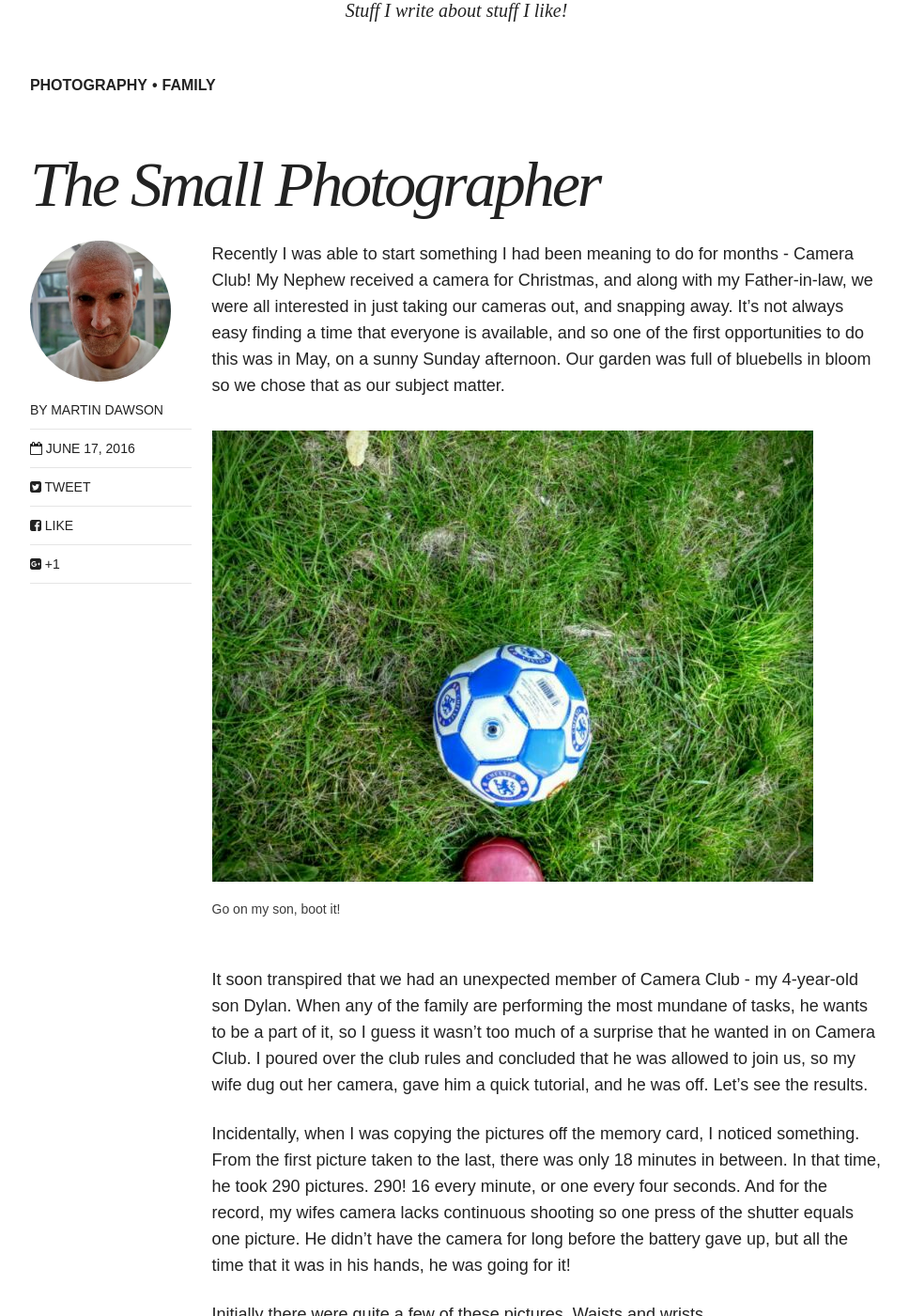
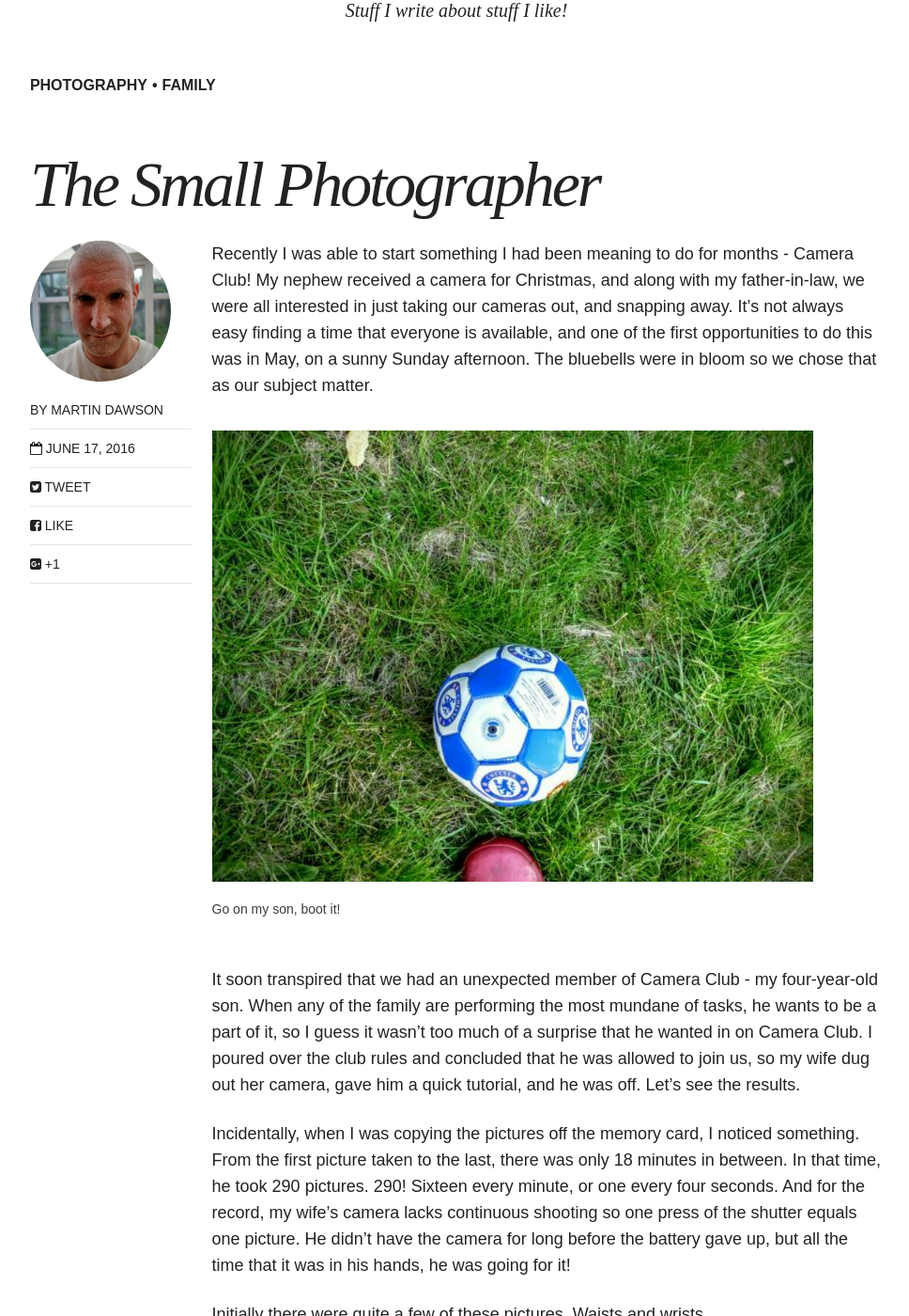
Before and after one commit to dawsneyland/dawsneyland.github.io, a Jekyll site: the page built from _posts/blog/2016-06-17-the-small-photographer.md, in a window 1280 px wide and 1400 px high, scrolled down 372 px. Shown: the whole window at 94% size, without its empty margins (154-1122 px from the left). Built offline with Jekyll 4.4.1, drawn with Linux system fonts in a browser that asks for light colours; nearby versions of some CDN libraries; some of the changed text lies outside the part shown.

Commit message:
Update 2016-06-17-the-small-photographer.md

```diff
--- a/_posts/blog/2016-06-17-the-small-photographer.md
+++ b/_posts/blog/2016-06-17-the-small-photographer.md
@@ -8,14 +8,14 @@ comments: true
 share: true
 ---
 
-Recently I was able to start something I had been meaning to do for months - Camera Club! My Nephew received a camera for Christmas, and along with my Father-in-law, we were all interested in just taking our cameras out, and snapping away. It's not always easy finding a time that everyone is available, and so one of the first opportunities to do this was in May, on a sunny Sunday afternoon. Our garden was full of bluebells in bloom so we chose that as our subject matter.
+Recently I was able to start something I had been meaning to do for months - Camera Club! My nephew received a camera for Christmas, and along with my father-in-law, we were all interested in just taking our cameras out, and snapping away. It's not always easy finding a time that everyone is available, and one of the first opportunities to do this was in May, on a sunny Sunday afternoon. The bluebells were in bloom so we chose that as our subject matter.
 <figure>
     <img src="{{ site.url }}/images/post0501.jpg">
     <figcaption>Go on my son, boot it!</figcaption>
 </figure>
-It soon transpired that we had an unexpected member of Camera Club - my 4-year-old son Dylan. When any of the family are performing the most mundane of tasks, he wants to be a part of it, so I guess it wasn't too much of a surprise that he wanted in on Camera Club. I poured over the club rules and concluded that he was allowed to join us, so my wife dug out her camera, gave him a quick tutorial, and he was off. Let's see the results.
+It soon transpired that we had an unexpected member of Camera Club - my four-year-old son. When any of the family are performing the most mundane of tasks, he wants to be a part of it, so I guess it wasn't too much of a surprise that he wanted in on Camera Club. I poured over the club rules and concluded that he was allowed to join us, so my wife dug out her camera, gave him a quick tutorial, and he was off. Let's see the results.
 
-Incidentally, when I was copying the pictures off the memory card, I noticed something. From the first picture taken to the last, there was only 18 minutes in between. In that time, he took 290 pictures. 290! 16 every minute, or one every four seconds. And for the record, my wifes camera lacks continuous shooting so one press of the shutter equals one picture. He didn't have the camera for long before the battery gave up, but all the time that it was in his hands, he was going for it!
+Incidentally, when I was copying the pictures off the memory card, I noticed something. From the first picture taken to the last, there was only 18 minutes in between. In that time, he took 290 pictures. 290! Sixteen every minute, or one every four seconds. And for the record, my wife's camera lacks continuous shooting so one press of the shutter equals one picture. He didn't have the camera for long before the battery gave up, but all the time that it was in his hands, he was going for it!
 
 Initially there were quite a few of these pictures. Waists and wrists.
 <figure>
@@ -45,13 +45,11 @@ I'm not that keen on pictures of myself, but I quite like this one that he took.
 <figure>
     <img src="{{ site.url }}/images/post0508.jpg">
 </figure>
-I'll spare you the other 284 pictures, after all whether you're 4 or 40, don't you just select the best of the batch anyway?!
+I'll spare you the other 284 pictures, after all whether you're four or forty, don't you just select the best of the batch anyway?!
 
-Of course, there has been an element of post production on the pictures but only at the most basic level. Increasing the contrast where necessary, and I've compressed them to a level that will allow me to show a few of them on this web page. Dylan has not got that in his armoury yet. Perhaps I'll introduce him to Adobe next...
+Of course, there has been an element of post production on the pictures but only at the most basic level. Increasing the contrast where necessary, and I've compressed them to a level that will allow me to show a few of them on this web page. The Boy has not got that in his armoury yet. Perhaps I'll introduce him to Adobe next.
 
-I will definitely be including Dylan in future Camera Club outings. He took some great pictures and it was such a lovely experience to review the pictures he took on the day. It gave a tiny glimpse of the world through his eyes. Well, 290 glimpses in 18 minutes!
-
-Most of all, he enjoyed it, felt a part of what we were doing, and his pictures were really interesting. I thought he might enjoy the experience and maybe learn something, and no doubt he did, but unexpectedly I learned plenty from him too. I should really search for my inner child a bit more often.
+Most of all, he enjoyed it and felt a part of what we were doing. I thought he might enjoy the experience and maybe learn something, but unexpectedly I learned plenty from him too. I will definitely be including him in future Camera Club outings. He took some great pictures and it was such a lovely experience to review the pictures he took on the day. It gave a tiny glimpse of the world through his eyes. Well, 290 glimpses in 18 minutes!
 <figure>
     <img src="{{ site.url }}/images/post0509.jpg">
 </figure>
```
